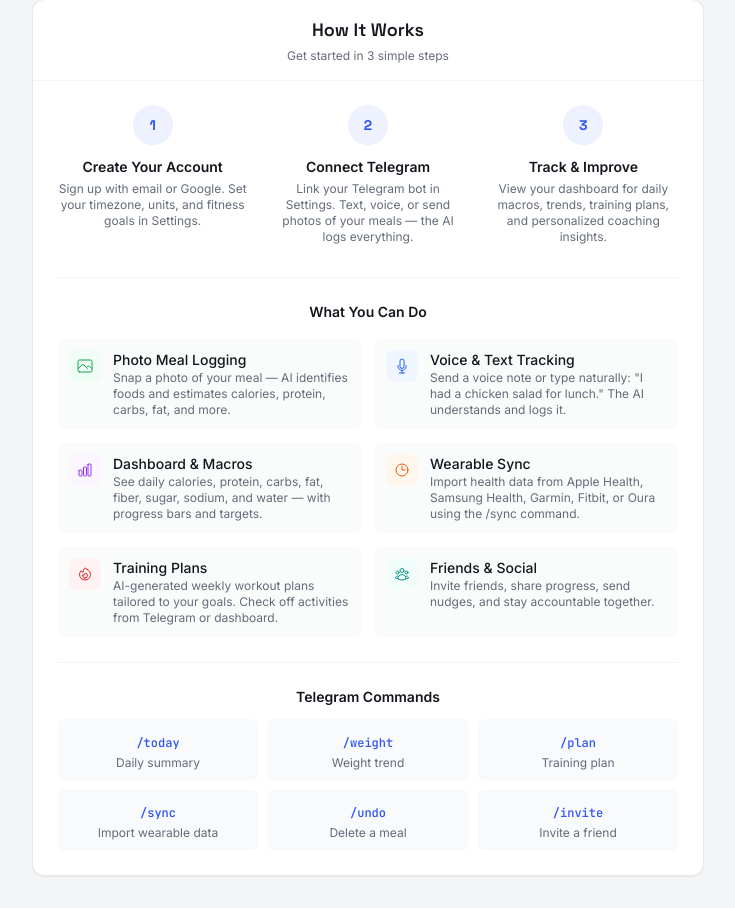
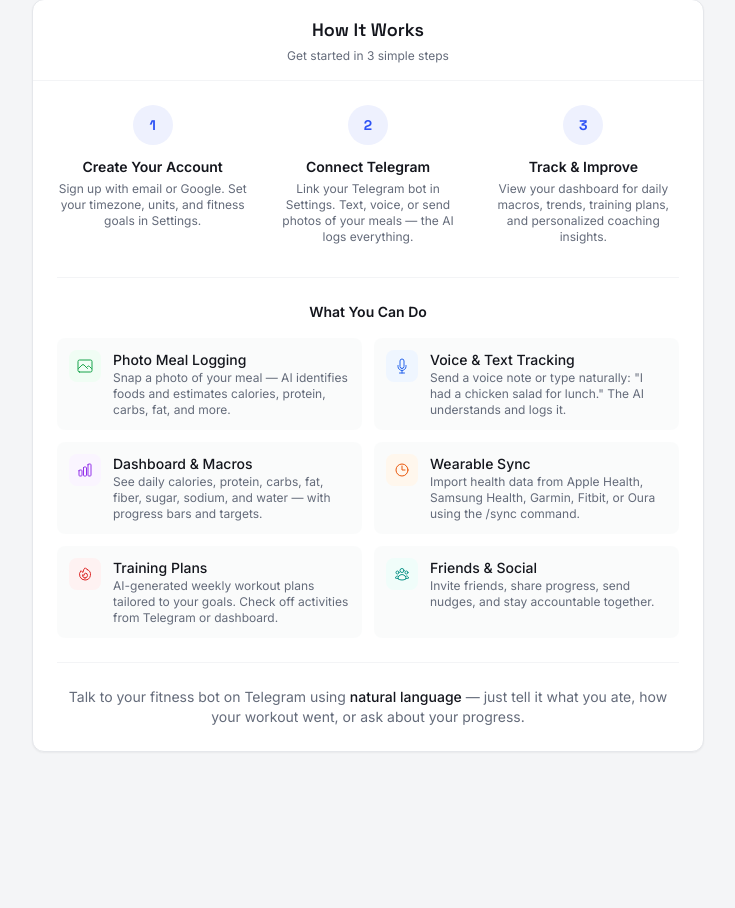
Before and after one commit to asam89/fit, a FastAPI app: page /register in a window 1280 px wide. Shown: the part 714-1622 px from the top of the page, without its empty margins (272-1007 px from the left). After the commit the page ends 1466 px from the top, so only its background shows below. Run offline with FastAPI, Linux system fonts and the light colour scheme; data that the repository does not hold is empty; some libraries are stand-ins or nearby versions.

Commit message:
feat: replace Telegram commands grid with natural language note
Co-Authored-By: Devin AI <158243242+devin-ai-integration[bot]@users.noreply.github.com>

```diff
--- a/fitnessbot/web/templates/register.html
+++ b/fitnessbot/web/templates/register.html
@@ -190,35 +190,9 @@
           </div>
         </div>
 
-        <!-- Telegram commands -->
-        <div class="border-t border-gray-100 pt-6 mt-6">
-          <h3 class="text-sm font-semibold text-ink text-center mb-3">Telegram Commands</h3>
-          <div class="grid grid-cols-2 sm:grid-cols-3 gap-2">
-            <div class="bg-gray-50 rounded-lg p-2.5 text-center">
-              <code class="text-xs font-mono text-accent font-medium">/today</code>
-              <p class="text-xs text-muted mt-0.5">Daily summary</p>
-            </div>
-            <div class="bg-gray-50 rounded-lg p-2.5 text-center">
-              <code class="text-xs font-mono text-accent font-medium">/weight</code>
-              <p class="text-xs text-muted mt-0.5">Weight trend</p>
-            </div>
-            <div class="bg-gray-50 rounded-lg p-2.5 text-center">
-              <code class="text-xs font-mono text-accent font-medium">/plan</code>
-              <p class="text-xs text-muted mt-0.5">Training plan</p>
-            </div>
-            <div class="bg-gray-50 rounded-lg p-2.5 text-center">
-              <code class="text-xs font-mono text-accent font-medium">/sync</code>
-              <p class="text-xs text-muted mt-0.5">Import wearable data</p>
-            </div>
-            <div class="bg-gray-50 rounded-lg p-2.5 text-center">
-              <code class="text-xs font-mono text-accent font-medium">/undo</code>
-              <p class="text-xs text-muted mt-0.5">Delete a meal</p>
-            </div>
-            <div class="bg-gray-50 rounded-lg p-2.5 text-center">
-              <code class="text-xs font-mono text-accent font-medium">/invite</code>
-              <p class="text-xs text-muted mt-0.5">Invite a friend</p>
-            </div>
-          </div>
+        <!-- Telegram note -->
+        <div class="border-t border-gray-100 pt-6 mt-6 text-center">
+          <p class="text-sm text-muted">Talk to your fitness bot on Telegram using <span class="font-medium text-ink">natural language</span> — just tell it what you ate, how your workout went, or ask about your progress.</p>
         </div>
 
       </div>
```
Also changed, not shown: fitnessbot/web/templates/login.html (+3 -29 lines).
